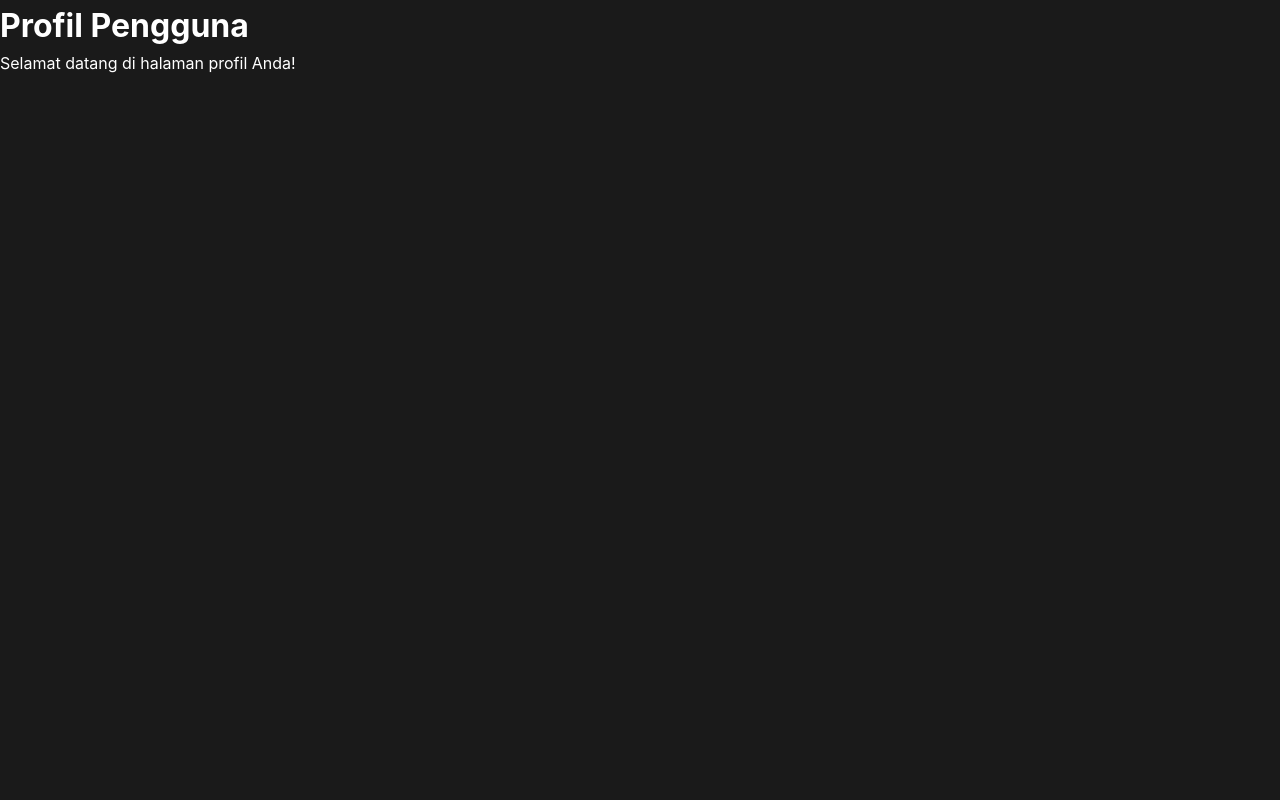
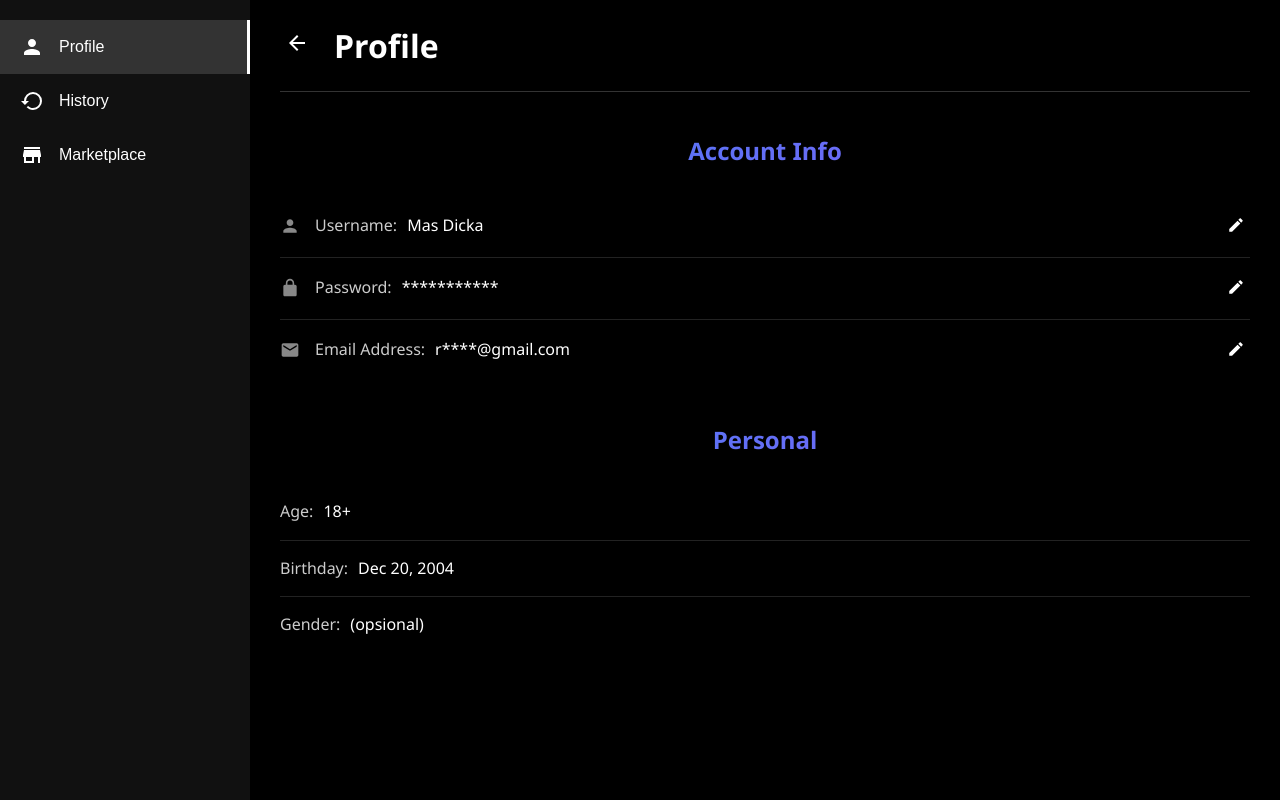
Before and after one commit to Dickaaardiansyah/project-kominfo-2, a React (Vite) app: page /profil in a window 1280 px wide. Built offline with nearby package versions, Linux system fonts and the light colour scheme.

Commit message:
profil.jsx

```diff
--- /dev/null
+++ b/src/components/Profile/ProfileHeader.jsx
@@ -0,0 +1,22 @@
+// src/components/Profile/ProfileHeader.jsx
+import React from 'react';
+
+function ProfileHeader({ title }) {
+  const handleBackClick = () => {
+    // Logika untuk kembali ke halaman sebelumnya
+    console.log('Back button clicked');
+  };
+
+  return (
+    <div className="header">
+      <button className="back-button" onClick={handleBackClick}>
+        <svg width="24" height="24" viewBox="0 0 24 24" fill="currentColor">
+          <path d="M20 11H7.83l5.59-5.59L12 4l-8 8 8 8 1.41-1.41L7.83 13H20v-2z"/>
+        </svg>
+      </button>
+      <h1 className="page-title">{title}</h1>
+    </div>
+  );
+}
+
+export default ProfileHeader;
--- /dev/null
+++ b/src/components/Profile/ProfileItem.jsx
@@ -0,0 +1,32 @@
+// src/components/Profile/ProfileItem.jsx
+import React from 'react';
+
+function ProfileItem({ icon, label, value, editable }) {
+  const handleEditClick = () => {
+    // Logika untuk mengedit item
+    console.log(`Edit ${label}`);
+  };
+
+  return (
+    <div className="profile-item">
+      <div className="item-content">
+        {icon && (
+          <svg className="item-icon" viewBox="0 0 24 24">
+            {icon}
+          </svg>
+        )}
+        <span className="item-label">{label}</span>
+        <span className="item-value">{value}</span>
+      </div>
+      {editable && (
+        <button className="edit-button" onClick={handleEditClick}>
+          <svg className="edit-icon" viewBox="0 0 24 24">
+            <path d="M3 17.25V21h3.75L17.81 9.94l-3.75-3.75L3 17.25zM20.71 7.04c.39-.39.39-1.02 0-1.41l-2.34-2.34c-.39-.39-1.02-.39-1.41 0l-1.83 1.83 3.75 3.75 1.83-1.83z"/>
+          </svg>
+        </button>
+      )}
+    </div>
+  );
+}
+
+export default ProfileItem;
--- /dev/null
+++ b/src/components/Profile/ProfileSection.jsx
@@ -0,0 +1,22 @@
+// src/components/Profile/ProfileSection.jsx
+import React from 'react';
+import ProfileItem from './ProfileItem';
+
+function ProfileSection({ title, items }) {
+  return (
+    <div className="profile-section">
+      <h2 className="section-title">{title}</h2>
+      {items.map((item, index) => (
+        <ProfileItem
+          key={index}
+          icon={item.icon}
+          label={item.label}
+          value={item.value}
+          editable={item.editable}
+        />
+      ))}
+    </div>
+  );
+}
+
+export default ProfileSection;
--- /dev/null
+++ b/src/components/Profile/Sidebar.jsx
@@ -0,0 +1,54 @@
+// src/components/Profile/Sidebar.jsx
+import React, { useState } from 'react';
+
+function Sidebar() {
+  const [activeItem, setActiveItem] = useState('profile');
+
+  const navItems = [
+    {
+      id: 'profile',
+      icon: (
+        <path d="M12 12c2.21 0 4-1.79 4-4s-1.79-4-4-4-4 1.79-4 4 1.79 4 4 4zm0 2c-2.67 0-8 1.34-8 4v2h16v-2c0-2.66-5.33-4-8-4z"/>
+      ),
+      label: 'Profile'
+    },
+    {
+      id: 'history',
+      icon: (
+        <path d="M13,3A9,9 0 0,0 4,12H1L4.96,16.03L9,12H6A7,7 0 0,1 13,5A7,7 0 0,1 20,12A7,7 0 0,1 13,19C11.07,19 9.32,18.21 8.06,16.94L6.64,18.36C8.27,20 10.5,21 13,21A9,9 0 0,0 22,12A9,9 0 0,0 13,3Z"/>
+      ),
+      label: 'History'
+    },
+    {
+      id: 'marketplace',
+      icon: (
+        <path d="M12,18H6V14H12M21,14V12L20,7H4L3,12V14H4V20H14V14H18V20H20V14M20,4H4V6H20V4Z"/>
+      ),
+      label: 'Marketplace'
+    }
+  ];
+
+  const handleItemClick = (id) => {
+    setActiveItem(id);
+    // Anda bisa menambahkan logika navigasi di sini
+  };
+
+  return (
+    <div className="sidebar">
+      {navItems.map((item) => (
+        <button
+          key={item.id}
+          className={`nav-item ${activeItem === item.id ? 'active' : ''}`}
+          onClick={() => handleItemClick(item.id)}
+        >
+          <svg className="nav-icon" viewBox="0 0 24 24">
+            {item.icon}
+          </svg>
+          {item.label}
+        </button>
+      ))}
+    </div>
+  );
+}
+
+export default Sidebar;
--- a/src/pages/Profile.jsx
+++ b/src/pages/Profile.jsx
@@ -1,11 +1,72 @@
 // src/pages/Profile.jsx
 import React from 'react';
+import Sidebar from '../components/Profile/Sidebar';
+import ProfileHeader from '../components/Profile/ProfileHeader';
+import ProfileSection from '../components/Profile/ProfileSection';
+import '../styles/Profile.css';
 
 function Profile() {
+  const accountInfo = [
+    {
+      icon: (
+        <path d="M12 12c2.21 0 4-1.79 4-4s-1.79-4-4-4-4 1.79-4 4 1.79 4 4 4zm0 2c-2.67 0-8 1.34-8 4v2h16v-2c0-2.66-5.33-4-8-4z"/>
+      ),
+      label: "Username:",
+      value: "Mas Dicka",
+      editable: true
+    },
+    {
+      icon: (
+        <path d="M12 17c1.1 0 2-.9 2-2s-.9-2-2-2-2 .9-2 2 .9 2 2 2zm6-9h-1V6c0-2.76-2.24-5-5-5S7 3.24 7 6v2H6c-1.1 0-2 .9-2 2v10c0 1.1.9 2 2 2h12c1.1 0 2-.9 2-2V10c0-1.1-.9-2-2-2zM8.9 6c0-1.71 1.39-3.1 3.1-3.1s3.1 1.39 3.1 3.1v2H8.9V6z"/>
+      ),
+      label: "Password:",
+      value: "***********",
+      editable: true
+    },
+    {
+      icon: (
+        <path d="M20 4H4c-1.1 0-1.99.9-1.99 2L2 18c0 1.1.9 2 2 2h16c1.1 0 2-.9 2-2V6c0-1.1-.9-2-2-2zm0 4l-8 5-8-5V6l8 5 8-5v2z"/>
+      ),
+      label: "Email Address:",
+      value: "r****@gmail.com",
+      editable: true
+    }
+  ];
+
+  const personalInfo = [
+    {
+      label: "Age:",
+      value: "18+",
+      editable: false
+    },
+    {
+      label: "Birthday:",
+      value: "Dec 20, 2004",
+      editable: false
+    },
+    {
+      label: "Gender:",
+      value: "(opsional)",
+      editable: false
+    }
+  ];
+
   return (
-    <div className="profile-page">
-      <h1>Profil Pengguna</h1>
-      <p>Selamat datang di halaman profil Anda!</p>
+    <div className="profile-container">
+      <Sidebar />
+      <div className="main-content">
+        <ProfileHeader title="Profile" />
+
+        <ProfileSection
+          title="Account Info"
+          items={accountInfo}
+        />
+
+        <ProfileSection
+          title="Personal"
+          items={personalInfo}
+        />
+      </div>
     </div>
   );
 }
--- /dev/null
+++ b/src/styles/Profile.css
@@ -0,0 +1,178 @@
+/* src/components/Profile/Profile.css */
+* {
+  margin: 0;
+  padding: 0;
+  box-sizing: border-box;
+}
+
+.profile-container {
+  font-family: 'Segoe UI', Tahoma, Geneva, Verdana, sans-serif;
+  background-color: #000;
+  color: #fff;
+  display: flex;
+  min-height: 100vh;
+}
+
+/* Sidebar Navigation */
+.sidebar {
+  width: 250px;
+  background-color: #111;
+  padding: 20px 0;
+  position: fixed;
+  height: 100vh;
+  left: 0;
+  top: 0;
+}
+
+.nav-item {
+  display: flex;
+  align-items: center;
+  padding: 15px 20px;
+  cursor: pointer;
+  transition: background-color 0.3s ease;
+  border: none;
+  background: none;
+  color: #fff;
+  width: 100%;
+  text-align: left;
+  font-size: 16px;
+}
+
+.nav-item:hover {
+  background-color: #222;
+}
+
+.nav-item.active {
+  background-color: #333;
+  border-right: 3px solid #fff;
+}
+
+.nav-icon {
+  width: 24px;
+  height: 24px;
+  margin-right: 15px;
+  fill: currentColor;
+}
+
+/* Main Content */
+.main-content {
+  flex: 1;
+  margin-left: 250px;
+  padding: 20px 30px;
+}
+
+/* Header */
+.header {
+  display: flex;
+  align-items: center;
+  margin-bottom: 40px;
+  padding-bottom: 20px;
+  border-bottom: 1px solid #333;
+}
+
+.back-button {
+  background: none;
+  border: none;
+  color: #fff;
+  font-size: 24px;
+  cursor: pointer;
+  margin-right: 20px;
+  padding: 5px;
+}
+
+.page-title {
+  font-size: 32px;
+  font-weight: 700;
+}
+
+/* Profile Content */
+.profile-section {
+  margin-bottom: 40px;
+}
+
+.section-title {
+  font-size: 24px;
+  font-weight: 600;
+  margin-bottom: 25px;
+  color: #fff;
+}
+
+.profile-item {
+  display: flex;
+  align-items: center;
+  justify-content: space-between;
+  padding: 15px 0;
+  border-bottom: 1px solid #222;
+}
+
+.profile-item:last-child {
+  border-bottom: none;
+}
+
+.item-content {
+  display: flex;
+  align-items: center;
+}
+
+.item-icon {
+  width: 20px;
+  height: 20px;
+  margin-right: 15px;
+  fill: #888;
+}
+
+.item-label {
+  color: #ccc;
+  margin-right: 10px;
+}
+
+.item-value {
+  color: #fff;
+  font-weight: 500;
+}
+
+.edit-button {
+  background: none;
+  border: none;
+  color: #fff;
+  cursor: pointer;
+  padding: 5px;
+}
+
+.edit-icon {
+  width: 18px;
+  height: 18px;
+  fill: currentColor;
+}
+
+/* Responsive */
+@media (max-width: 768px) {
+  .sidebar {
+    width: 200px;
+  }
+
+  .main-content {
+    margin-left: 200px;
+    padding: 15px 20px;
+  }
+
+  .page-title {
+    font-size: 28px;
+  }
+}
+
+@media (max-width: 640px) {
+  .sidebar {
+    transform: translateX(-100%);
+    transition: transform 0.3s ease;
+  }
+
+  .sidebar.show {
+    transform: translateX(0);
+  }
+
+  .main-content {
+    margin-left: 0;
+    width: 100%;
+  }
+}
```
Also changed, not shown: src/styles/main.css (line endings or trailing spaces).
